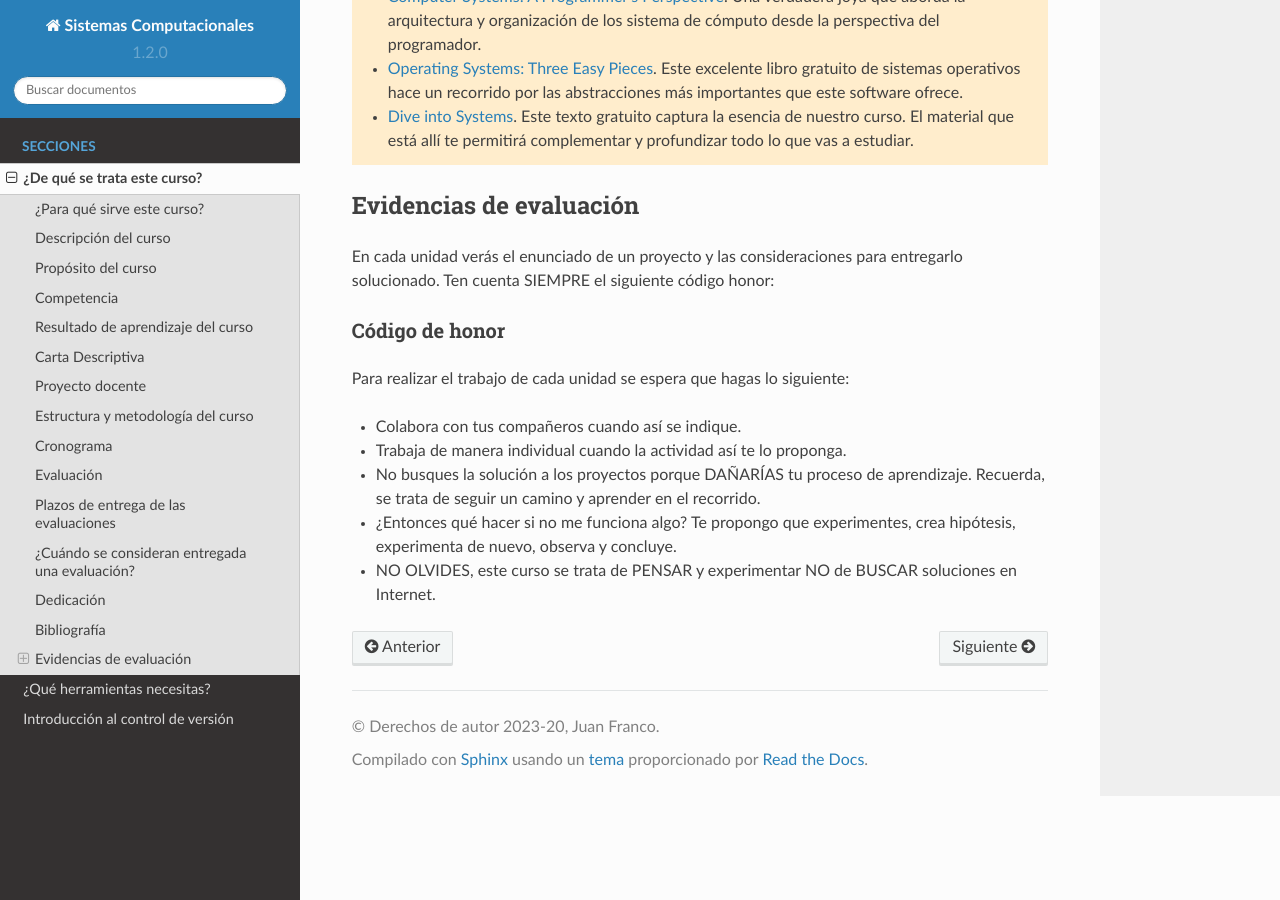
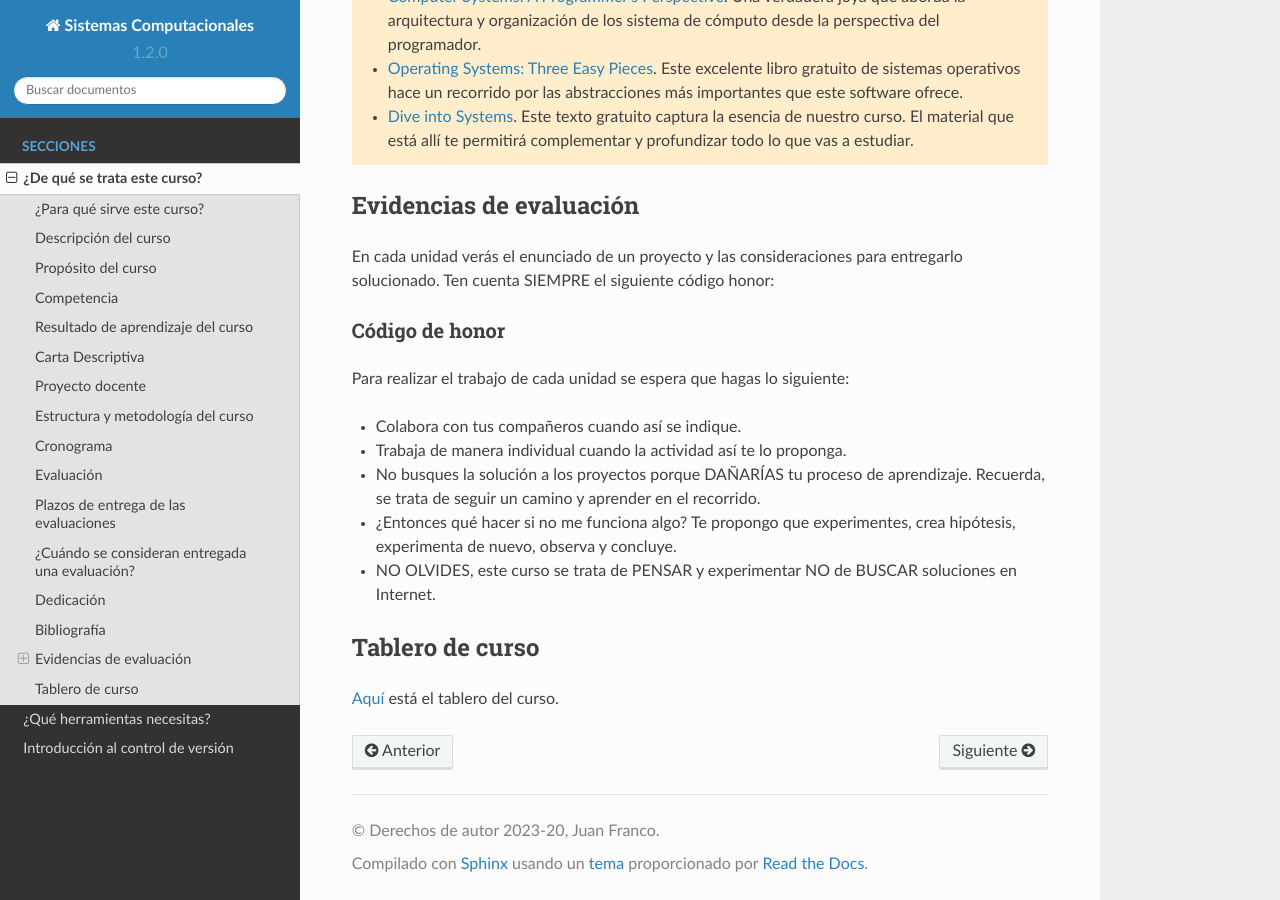
Before and after one commit to juanferfranco/SistemasComputacionales, a Sphinx documentation site: the page built from docs/_intro/intro.rst, in a window 1280 px wide and 900 px high, scrolled down 3203 px. Built offline with Sphinx 7.4.7 and the Read the Docs theme 2.0.0, drawn with Linux system fonts in a browser that asks for light colours.

Commit message:
Add course whiteboard

```diff
--- a/docs/_intro/intro.rst
+++ b/docs/_intro/intro.rst
@@ -168,3 +168,9 @@ Para realizar el trabajo de cada unidad se espera que hagas lo siguiente:
   experimentes, crea hipótesis, experimenta de nuevo, observa y concluye.
 * NO OLVIDES, este curso se trata de PENSAR y experimentar NO de
   BUSCAR soluciones en Internet.
+
+Tablero de curso
+------------------
+
+`Aquí <https://upbeduco-my.sharepoint.com/:wb:/g/personal/juanf_franco_upb_edu_co/ET-JxKhvIshNlVGiOyWQj-UB8RMO6zwl-OHo4T0cKon5hw?e=ecEFhO>`__
+está el tablero del curso.
```
